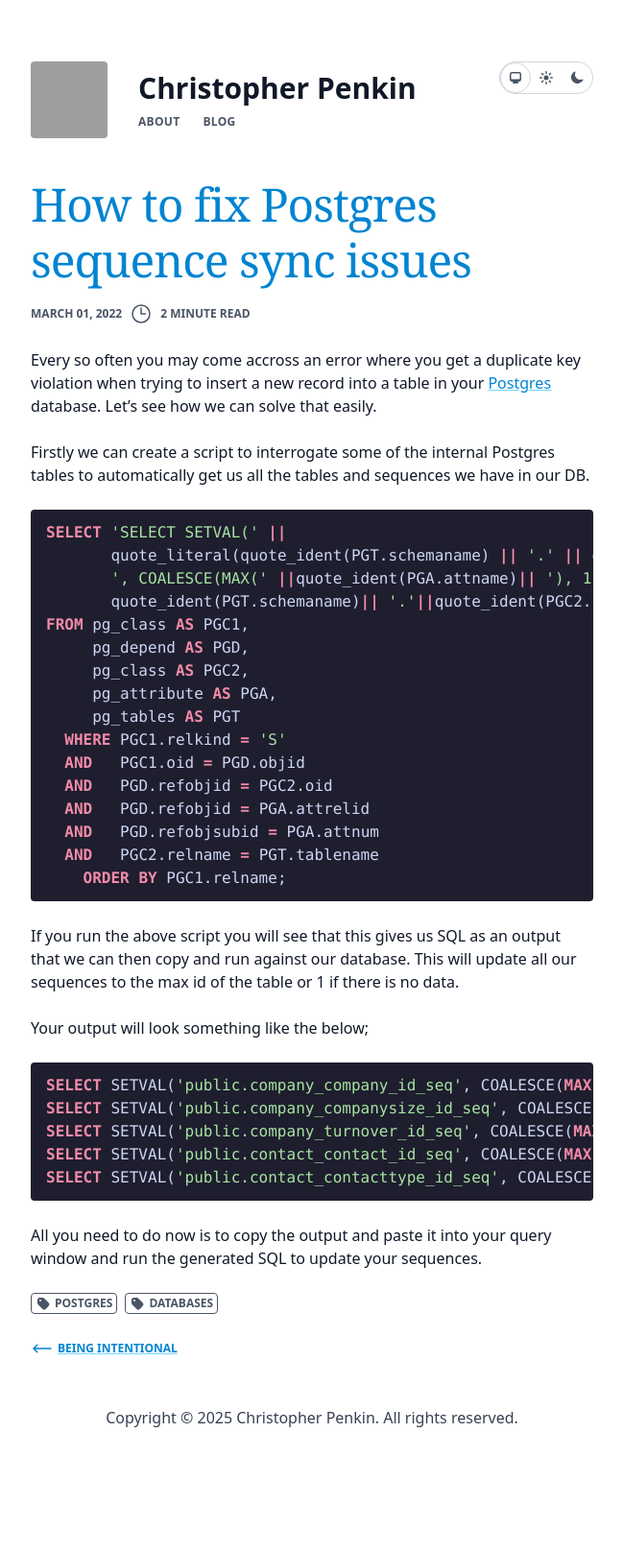
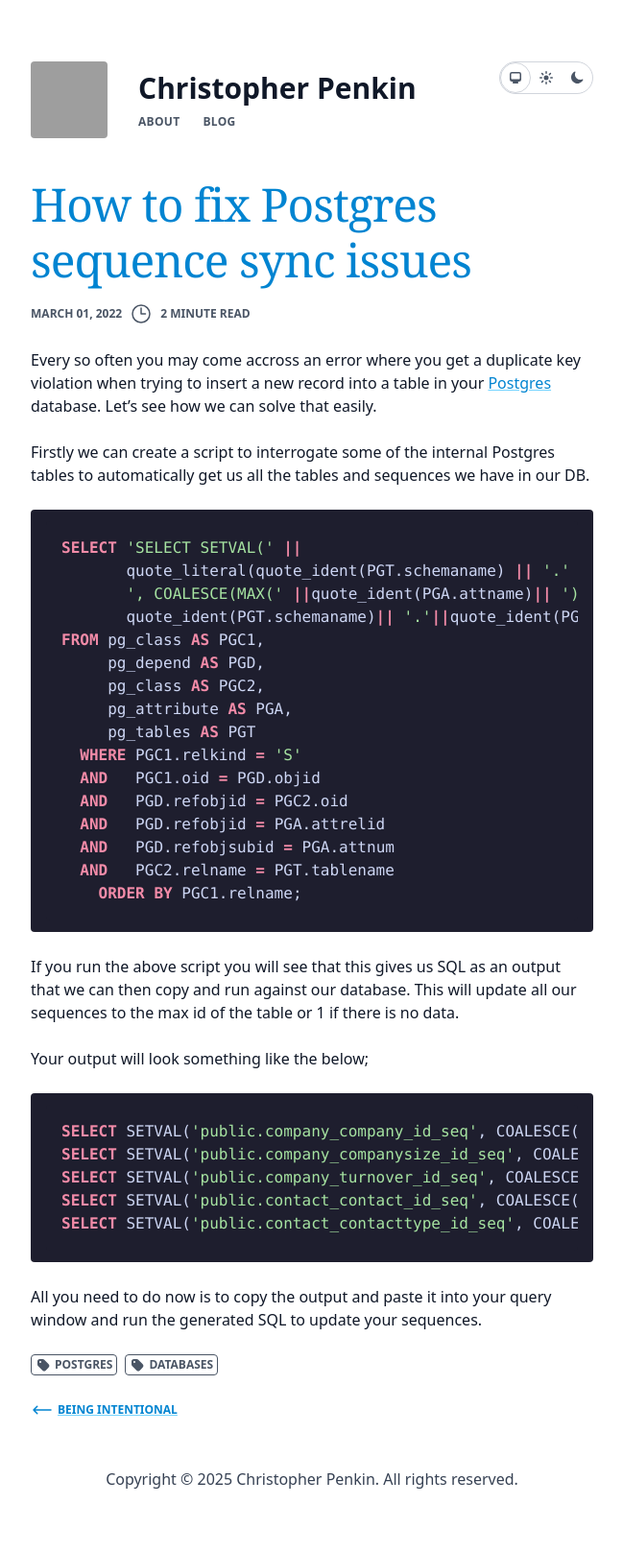
Before and after one commit to penkin/penkin.github.io, a Jekyll site: the page built from _posts/2022-03-01-postgres-sequences.md, in a window 1280 px wide. Shown: the whole page at 96% size, without its empty margins (315-964 px from the left). Built offline with Jekyll 4.4.1, drawn with Linux system fonts in a browser that asks for light colours; before the commit the page ends 1553 px from its top, so only the background shows below that; grey boxes are pictures that could not be loaded.

Commit message:
Fixing mobile design.

```diff
--- a/assets/css/highlight.css
+++ b/assets/css/highlight.css
@@ -1,9 +1,26 @@
-div.highlight, figure.highlight {
+div.highlight {
   border-radius: 0.25rem;
   padding: 0.75rem 1rem;
-  overflow-x: scroll;
+  overflow: auto;
+  max-width: 100%;
   scrollbar-color: rgb(47, 47, 72) rgb(30, 30, 46);
   scrollbar-width: thin;
+}
+
+div.highlight pre {
+  overflow-x: auto;
+  max-width: 100%;
+  display: block;
+  padding: 1rem;
+  border-radius: 0.25rem;
+  -webkit-overflow-scrolling: touch; /* Smooth scrolling on iOS */
+}
+
+div.highlight code {
+  white-space: pre;
+  word-wrap: normal;
+  display: inline-block;
+  min-width: max-content;
 }
 
 /* Base styles */
```
Also changed, not shown: assets/css/main.min.css, 3 other files.
